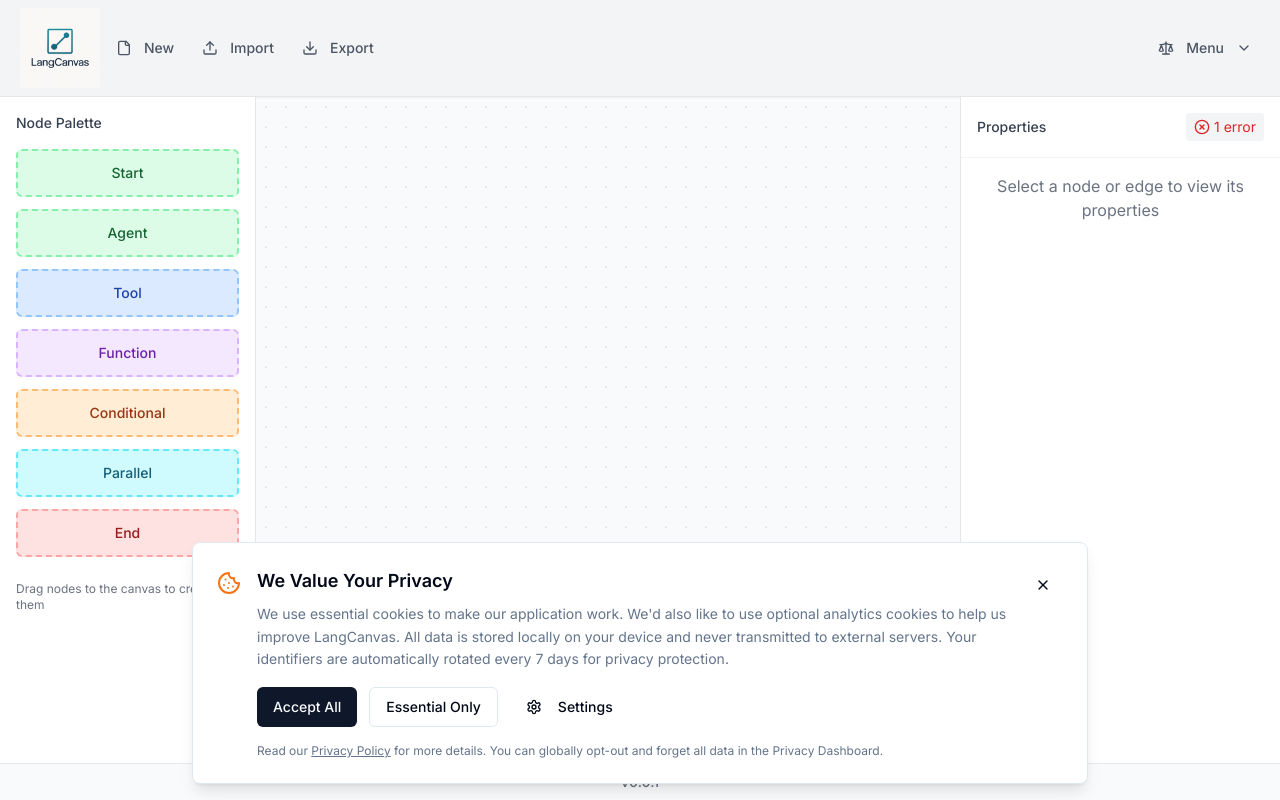
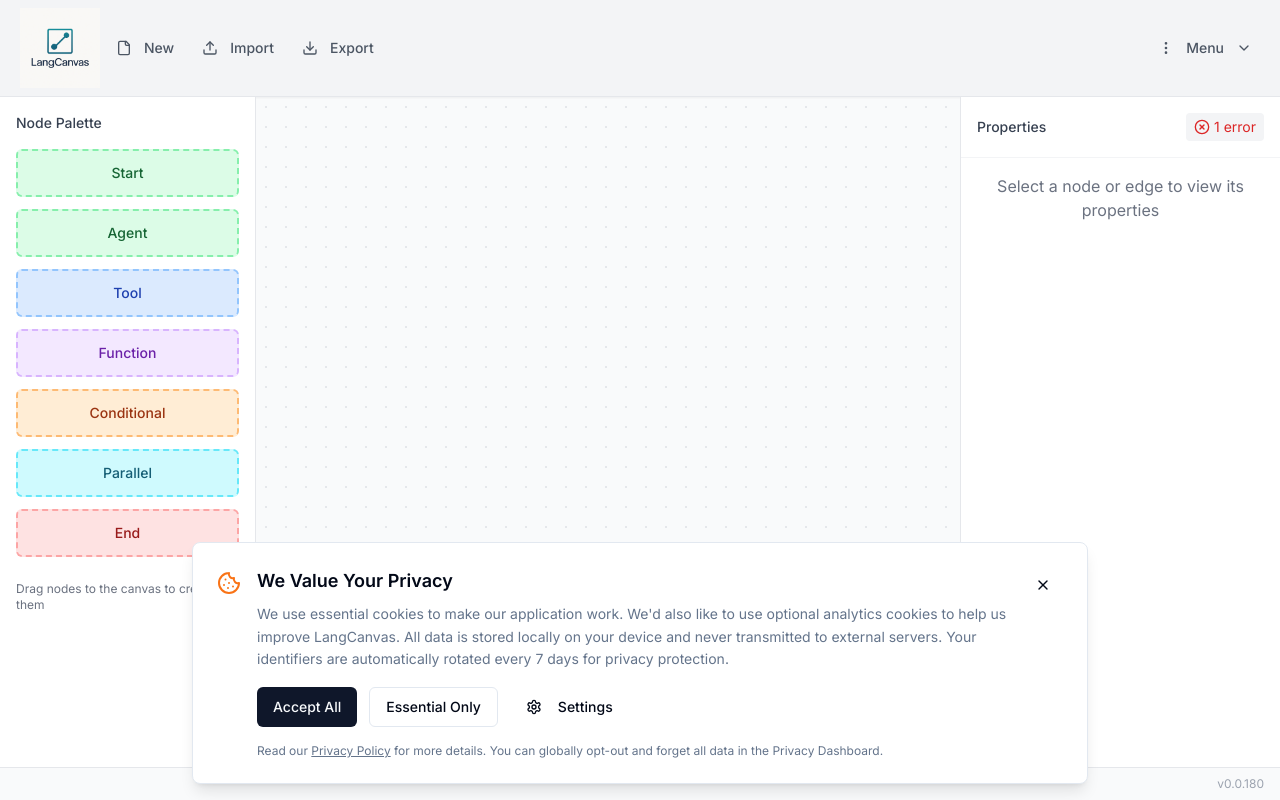
Before and after one commit to LangCanvas/langcanvas, a React (Vite) app: page / in a window 1280 px wide. Built offline with nearby package versions, Linux system fonts and the light colour scheme.

Commit message:
feat: Improve UI and version display
Replaced the menu icon with a more appropriate icon. Moved the version number to the bottom right of the screen and reduced its size. Ensured the patch version reflects the commit count on the main branch.

```diff
--- a/src/components/layout/Footer.tsx
+++ b/src/components/layout/Footer.tsx
@@ -7,8 +7,8 @@ const Footer: React.FC = () => {
 
   return (
     <footer className="bg-gray-50 border-t border-gray-200 px-4 py-2">
-      <div className="flex justify-center">
-        <span className="text-sm text-gray-500 font-medium">
+      <div className="flex justify-end">
+        <span className="text-xs text-gray-400 font-normal">
           {version}
         </span>
       </div>
--- a/src/components/layout/Toolbar.tsx
+++ b/src/components/layout/Toolbar.tsx
@@ -1,3 +1,4 @@
+
 import React from 'react';
 import { Button } from '@/components/ui/button';
 import {
@@ -15,9 +16,9 @@ import {
   X,
   AlertTriangle,
   CheckCircle,
-  Scale,
   ChevronDown,
-  Shield
+  Shield,
+  MoreVertical
 } from 'lucide-react';
 import { useNavigate } from 'react-router-dom';
 import { useAuth } from '@/contexts/AuthContext';
@@ -166,7 +167,7 @@ const Toolbar: React.FC<ToolbarProps> = ({
               className="text-gray-600 hover:text-gray-800 touch-manipulation"
               style={{ minHeight: '44px' }}
             >
-              <Scale className="w-4 h-4 mr-1" />
+              <MoreVertical className="w-4 h-4 mr-1" />
               <span className="hidden md:inline">Menu</span>
               <ChevronDown className="w-3 h-3 ml-1" />
             </Button>
--- a/vite.config.ts
+++ b/vite.config.ts
@@ -9,10 +9,19 @@ import { execSync } from "child_process";
 const getCommitCount = () => {
   try {
     const count = execSync('git rev-list --count HEAD', { encoding: 'utf8' }).trim();
+    console.log(`Git commit count: ${count}`);
     return count;
   } catch (error) {
     console.warn('Could not get git commit count, using fallback');
-    return '1'; // Fallback for development
+    // Try alternative git command
+    try {
+      const altCount = execSync('git log --oneline | wc -l', { encoding: 'utf8' }).trim();
+      console.log(`Git commit count (alternative): ${altCount}`);
+      return altCount;
+    } catch (altError) {
+      console.warn('Alternative git command also failed, using timestamp-based fallback');
+      return Date.now().toString().slice(-3); // Use last 3 digits of timestamp as fallback
+    }
   }
 };
 
```
